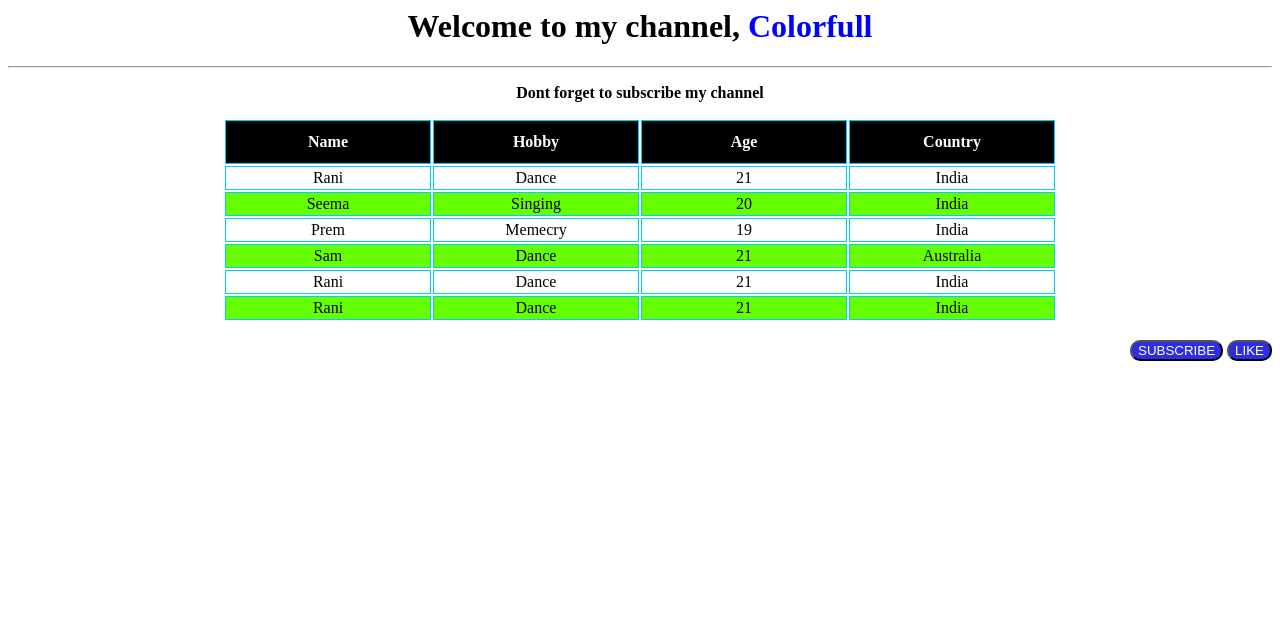
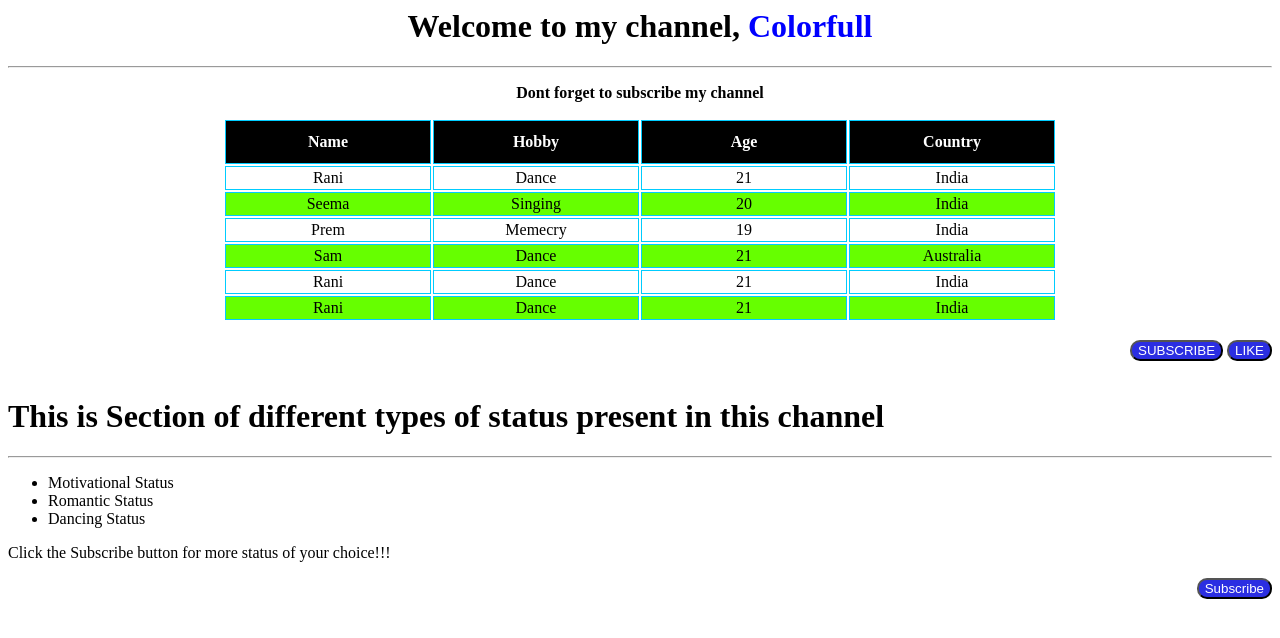
Before and after one commit to CodeHereOfficial/Snehal, an Angular app: page / in a window 1280 px wide. Shown: the top 638 px of the page. Built offline with nearby package versions, Linux system fonts and the light colour scheme.

Commit message:
5 files modified, 4 added

```diff
--- /dev/null
+++ b/src/app/alertdialog.service.ts
@@ -0,0 +1,15 @@
+import { Injectable } from '@angular/core';
+
+@Injectable({
+  providedIn: 'root'
+})
+
+export class AlertdialogService {
+
+  constructor() { }
+
+  popMessage() {
+    alert("Thank you for subscribing my channel");
+  }
+
+}
--- a/src/app/app.component.html
+++ b/src/app/app.component.html
@@ -1 +1,2 @@
 <colorfull1></colorfull1>
+<!-- <app-status-type></app-status-type> -->
--- a/src/app/app.module.ts
+++ b/src/app/app.module.ts
@@ -5,10 +5,13 @@ import { FormsModule } from '@angular/forms';
 import { AppComponent } from './app.component';
 import { HelloComponent } from './hello.component';
 import { Colorfull1Component } from './colorfull1/colorfull1.component';
+import { StatusTypeComponent } from './status-type/status-type.component';
+import { AlertdialogService } from './alertdialog.service';
 
 @NgModule({
   imports:      [ BrowserModule, FormsModule ],
-  declarations: [ AppComponent, HelloComponent, Colorfull1Component ],
+  providers:  [AlertdialogService],
+  declarations: [ AppComponent, HelloComponent, Colorfull1Component, StatusTypeComponent ],
   bootstrap:    [ AppComponent ]
 })
 export class AppModule { }
--- a/src/app/colorfull1/colorfull1.component.css
+++ b/src/app/colorfull1/colorfull1.component.css
@@ -40,4 +40,9 @@ button {
   color: white;
   border-radius: 10px;
   float: right;
+
 }
+
+button:hover{
+  cursor: pointer;
+}
--- a/src/app/colorfull1/colorfull1.component.html
+++ b/src/app/colorfull1/colorfull1.component.html
@@ -15,6 +15,10 @@
   </tr>
 </table>
 <br />
-<button>LIKE</button>
+<button (click)="btnClick()">LIKE</button>
 
-<button style="margin-right:4px">SUBSCRIBE</button>
+<button (click)="btnClick()" style="margin-right:4px">SUBSCRIBE</button>
+<br />
+<br />
+
+<app-status-type></app-status-type>
--- a/src/app/colorfull1/colorfull1.component.ts
+++ b/src/app/colorfull1/colorfull1.component.ts
@@ -1,11 +1,26 @@
 import { Component } from '@angular/core';
+import { AlertdialogService } from '../alertdialog.service';
+import { OnInit } from '@angular/core';
 
 @Component({
   selector: 'colorfull1',
   templateUrl: './colorfull1.component.html',
   styleUrls: ['./colorfull1.component.css'],
 })
-export class Colorfull1Component {
+export class Colorfull1Component implements OnInit {
+  // SubscribeStatus = '';
+  // ShowStatusSubscribe() {
+  //   this.SubscribeStatus = 'Thank you for Subscribing';
+
+  // }
+  ngOnInit(){
+  }
+
+  constructor(private serviceAlert: AlertdialogService){}
+
+  btnClick() {
+    this.serviceAlert.popMessage();
+  }
 
   public headers = ['Name', 'Hobby', 'Age', 'Country'];
   public rows = [
--- /dev/null
+++ b/src/app/status-type/status-type.component.css
@@ -0,0 +1,11 @@
+button {
+  background-color: rgb(43, 46, 226);
+  color: white;
+  border-radius: 10px;
+  float: right;
+
+}
+
+button:hover{
+  cursor: pointer;
+}
--- /dev/null
+++ b/src/app/status-type/status-type.component.html
@@ -0,0 +1,9 @@
+<h1>This is Section of different types of status present in this channel</h1>
+<hr />
+<ul>
+  <li>Motivational Status</li>
+  <li>Romantic Status</li>
+  <li>Dancing Status</li>
+</ul>
+<p>Click the Subscribe button for more status of your choice!!!</p>
+<button (click)="btnClick()">Subscribe</button>
--- /dev/null
+++ b/src/app/status-type/status-type.component.ts
@@ -0,0 +1,20 @@
+import { Component, OnInit } from '@angular/core';
+import { AlertdialogService } from '../alertdialog.service';
+
+@Component({
+  selector: 'app-status-type',
+  templateUrl: './status-type.component.html',
+  styleUrls: ['./status-type.component.css']
+})
+export class StatusTypeComponent implements OnInit {
+  constructor(private _serviceAlert: AlertdialogService) {}
+
+  btnClick() {
+    this._serviceAlert.popMessage();
+  }
+
+
+  ngOnInit() {
+  }
+
+}
```
